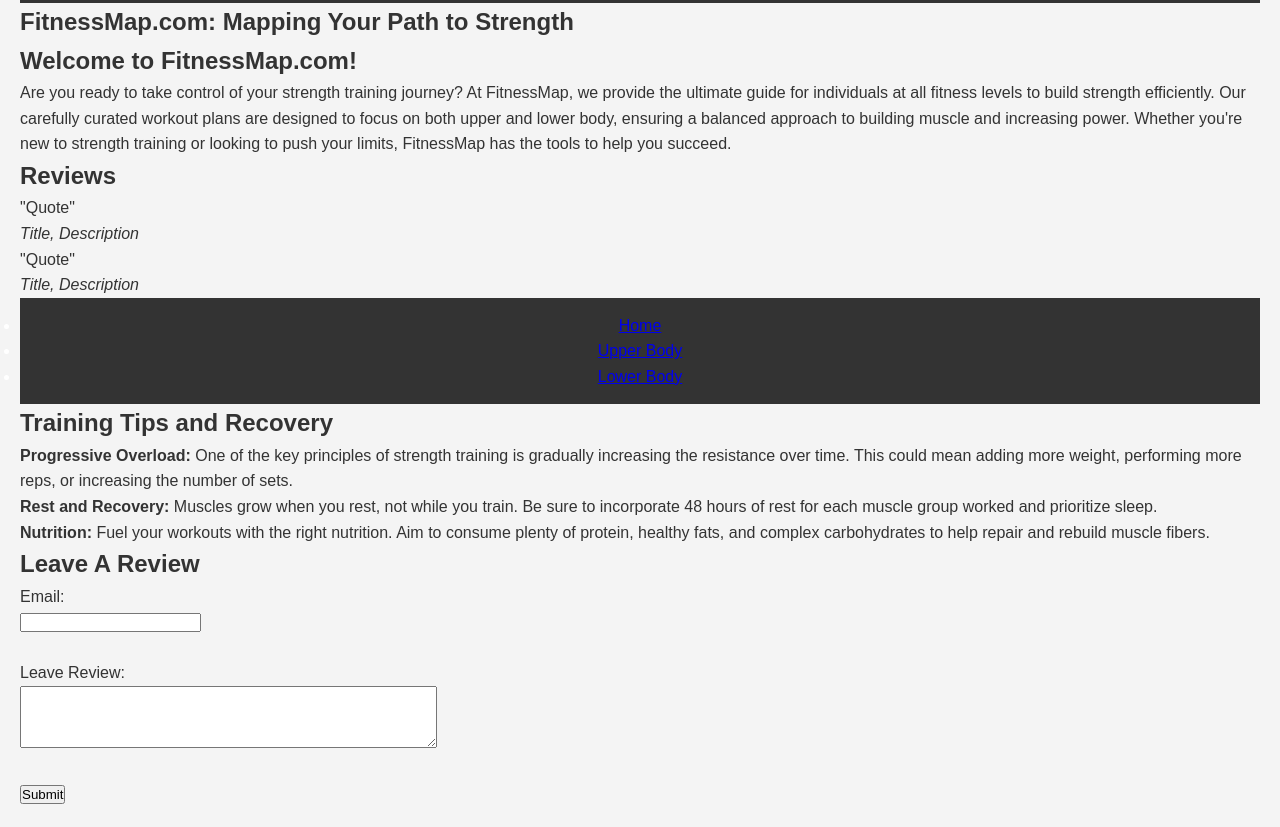
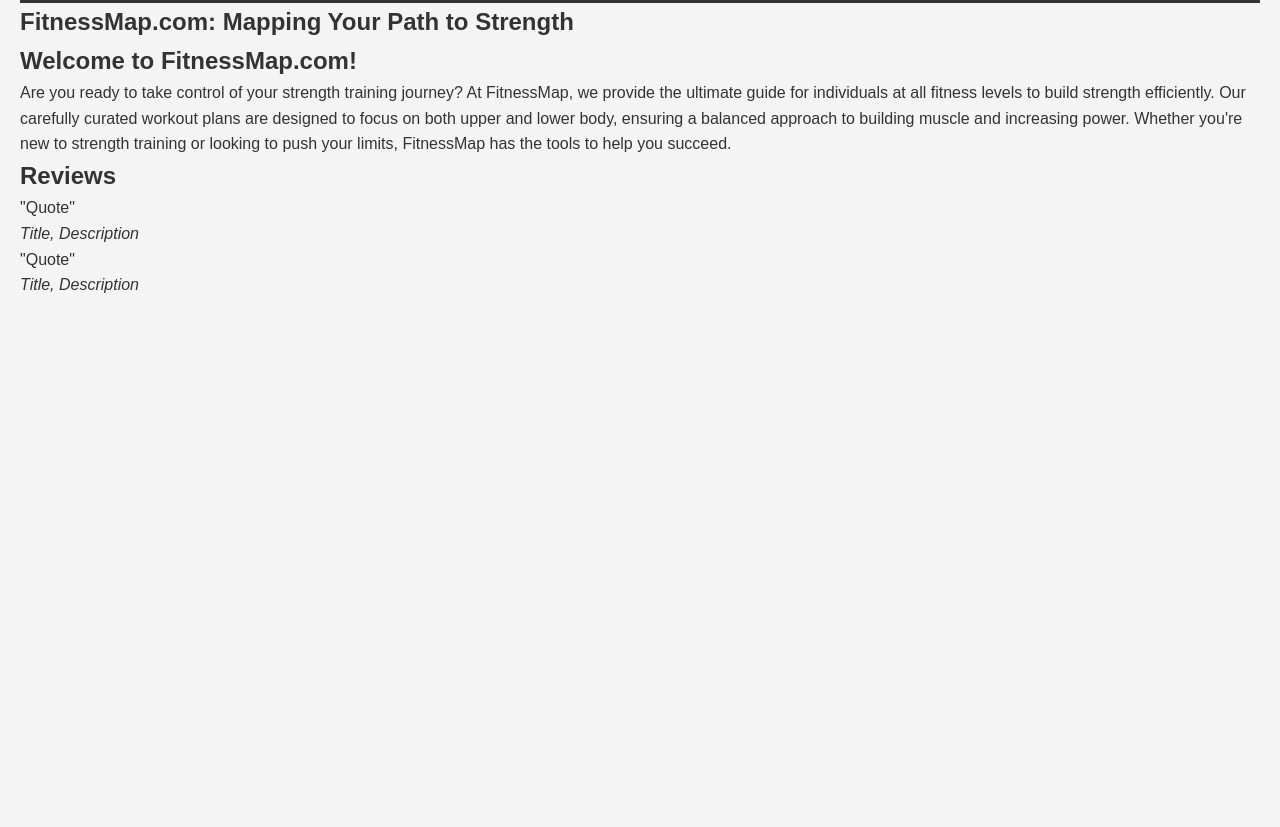
Before and after one commit to GHMJEFF/FitnessMapWebsite, a plain HTML site: page index.html in a window 1280 px wide. Shown: the part 531-1358 px from the top of the page. After the commit the page ends 849 px from the top, so only its background shows below. Drawn offline with Linux system fonts and the light colour scheme.

Commit message:
Update index.html

```diff
--- a/index.html
+++ b/index.html
@@ -53,48 +53,3 @@
 
 </body>
 </html>
-
-
-
-
-<!DOCTYPE html>
-<html lang="en">
-<head>
-    <meta charset="UTF-8">
-    <meta name="viewport" content="width=device-width, initial-scale=1.0">
-    <title>FitnessMap: Leave A Review</title>
-</head>
-<body>
-    <header>
-
-        <nav>
-            <ul>
-                <li><a href="index.html">Home</a></li>
-                <li><a href="#upper-body">Upper Body</a></li>
-                <li><a href="#lower-body">Lower Body</a></li>
-            </ul>
-        </nav>
-    </header>
-
-    <section id="tips">
-        <h2>Training Tips and Recovery</h2>
-        <p><strong>Progressive Overload:</strong> One of the key principles of strength training is gradually increasing the resistance over time. This could mean adding more weight, performing more reps, or increasing the number of sets.</p>
-        <p><strong>Rest and Recovery:</strong> Muscles grow when you rest, not while you train. Be sure to incorporate 48 hours of rest for each muscle group worked and prioritize sleep.</p>
-        <p><strong>Nutrition:</strong> Fuel your workouts with the right nutrition. Aim to consume plenty of protein, healthy fats, and complex carbohydrates to help repair and rebuild muscle fibers.</p>
-    </section>
-
-    <section id="form">
-        <h2>Leave A Review</h2>
-        <form action="/submit-review" method="POST">
-            <label for="email">Email:</label><br>
-            <input type="email" id="email" name="email" required><br><br>
-
-            <label for="review">Leave Review:</label><br>
-            <textarea id="review" name="review" rows="4" cols="50" required></textarea><br><br>
-
-            <button type="submit">Submit</button>
-        </form>
-    </section>
-
-</body>
-</html>
```
